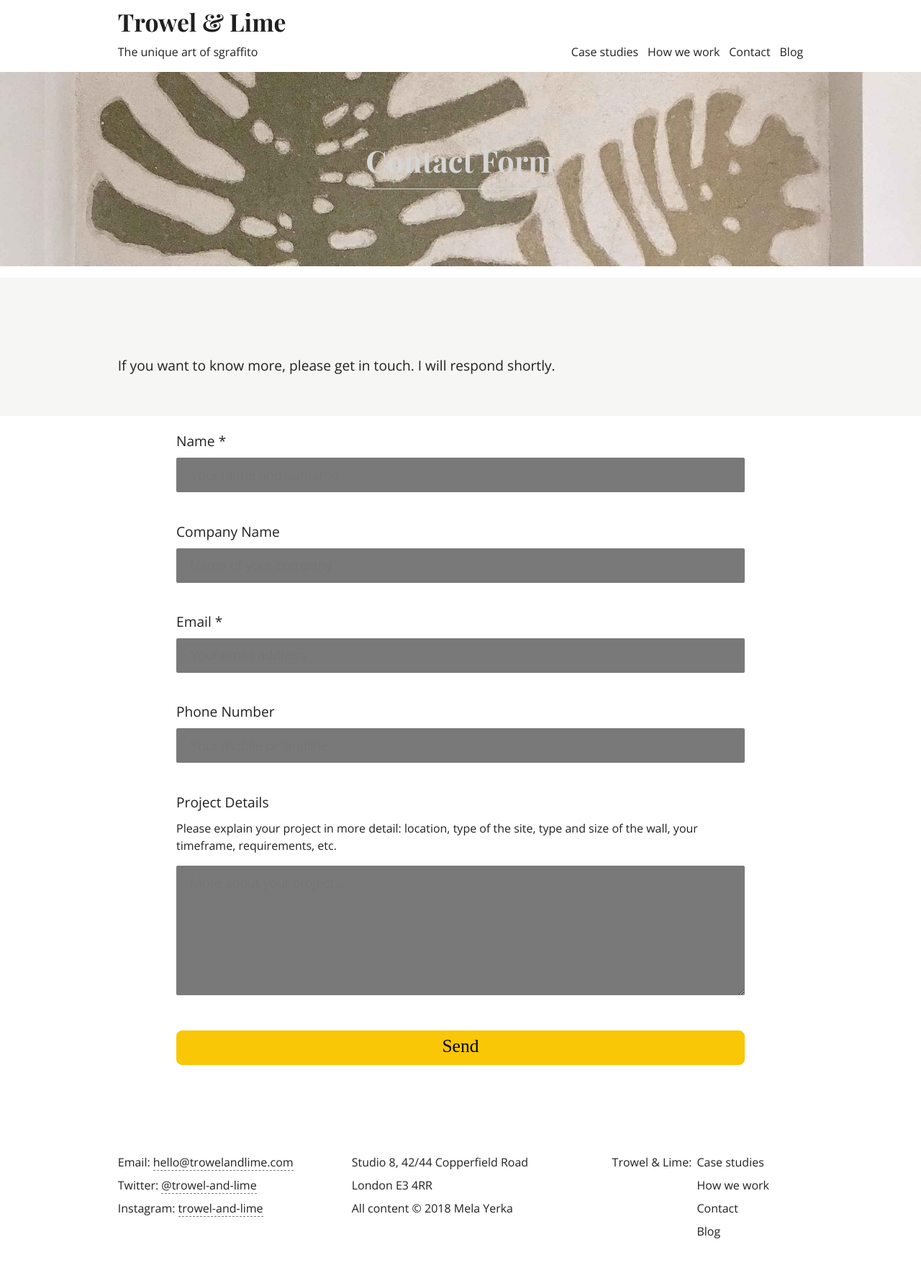
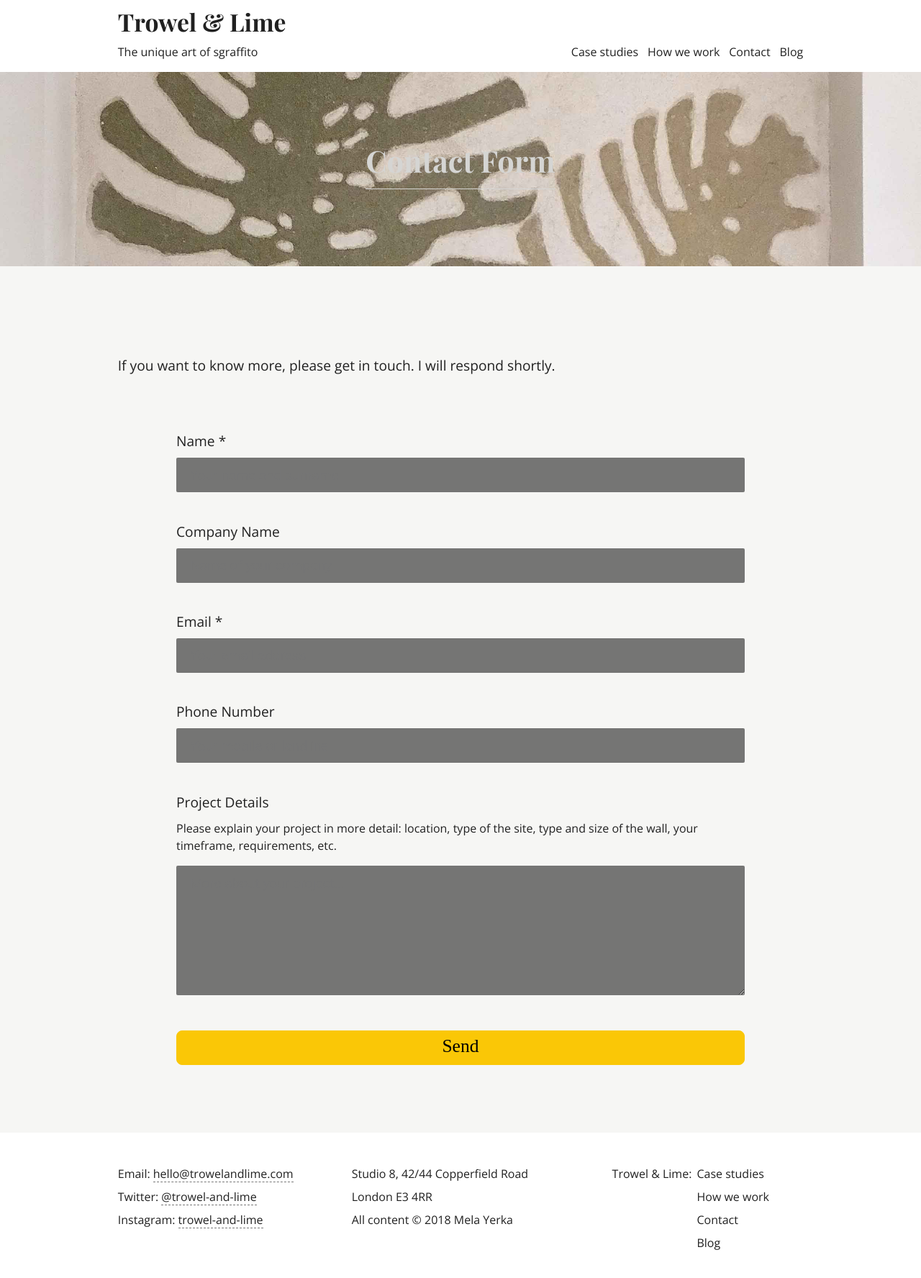
Before and after one commit to marek-kultys/trowel-and-lime, a Jekyll site: the page built from contact/index.html, in a window 1280 px wide. Shown: the whole page at 72% size. Built offline with Jekyll 4.4.1, drawn with Linux system fonts in a browser that asks for light colours.

Commit message:
Move some styles from Home to Main

```diff
--- a/_sass/home.scss
+++ b/_sass/home.scss
@@ -6,13 +6,7 @@
       }
 
       .hero-container {
-         @include outer-container(100%);
-         // border: 1px dotted cyan;
-         width: 100vw;
-         height: 90vh;
          background-image: url("/img/banner-old-street-2.jpg");
-         background-size: cover;
-         background-position: 50% 0;
       }
 
       .hero-text-wrapper {
--- a/_sass/main.scss
+++ b/_sass/main.scss
@@ -1,9 +1,22 @@
 main {
+   overflow: auto;
+   background-color: $main;
    // width: 100%;
    // min-height: calc(100vh - 70px - 180px); /* calculate: 100% vertical height - 70px approx. header height - 120px footer height */
    // @include media($for-phone-only) {
    //    min-height: calc(100vh - 70px - 240px); /* adjust for footer height below medium break-point */
    // }
+
+   .hero {
+      .hero-container {
+         @include outer-container(100%);
+         // border: 1px solid red;
+         width: 100vw;
+         height: 90vh;
+         background-size: cover;
+         background-position: 50% 0;
+      }
+   }
 
    .button {
       background-color: $yellow;
```
